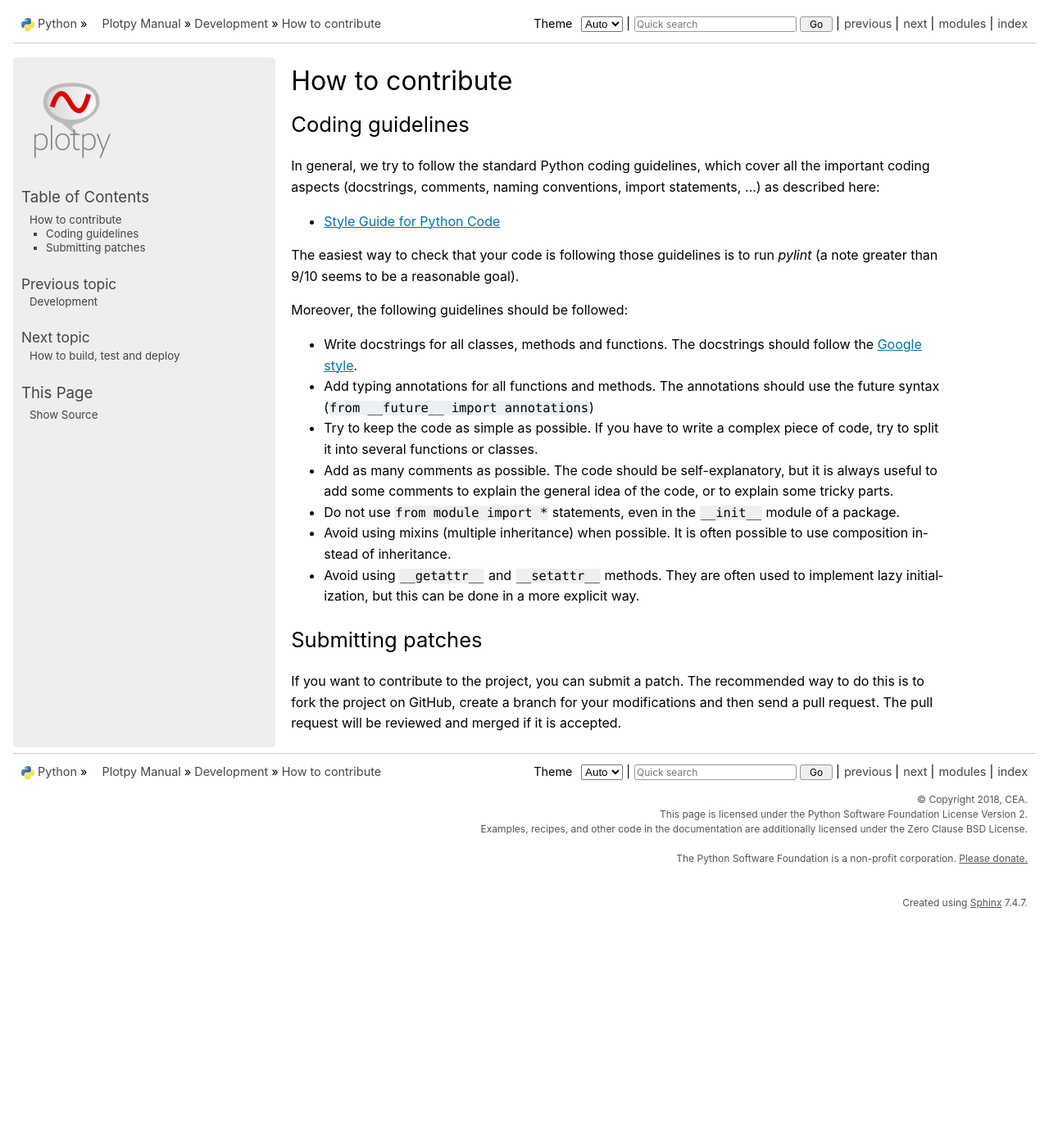
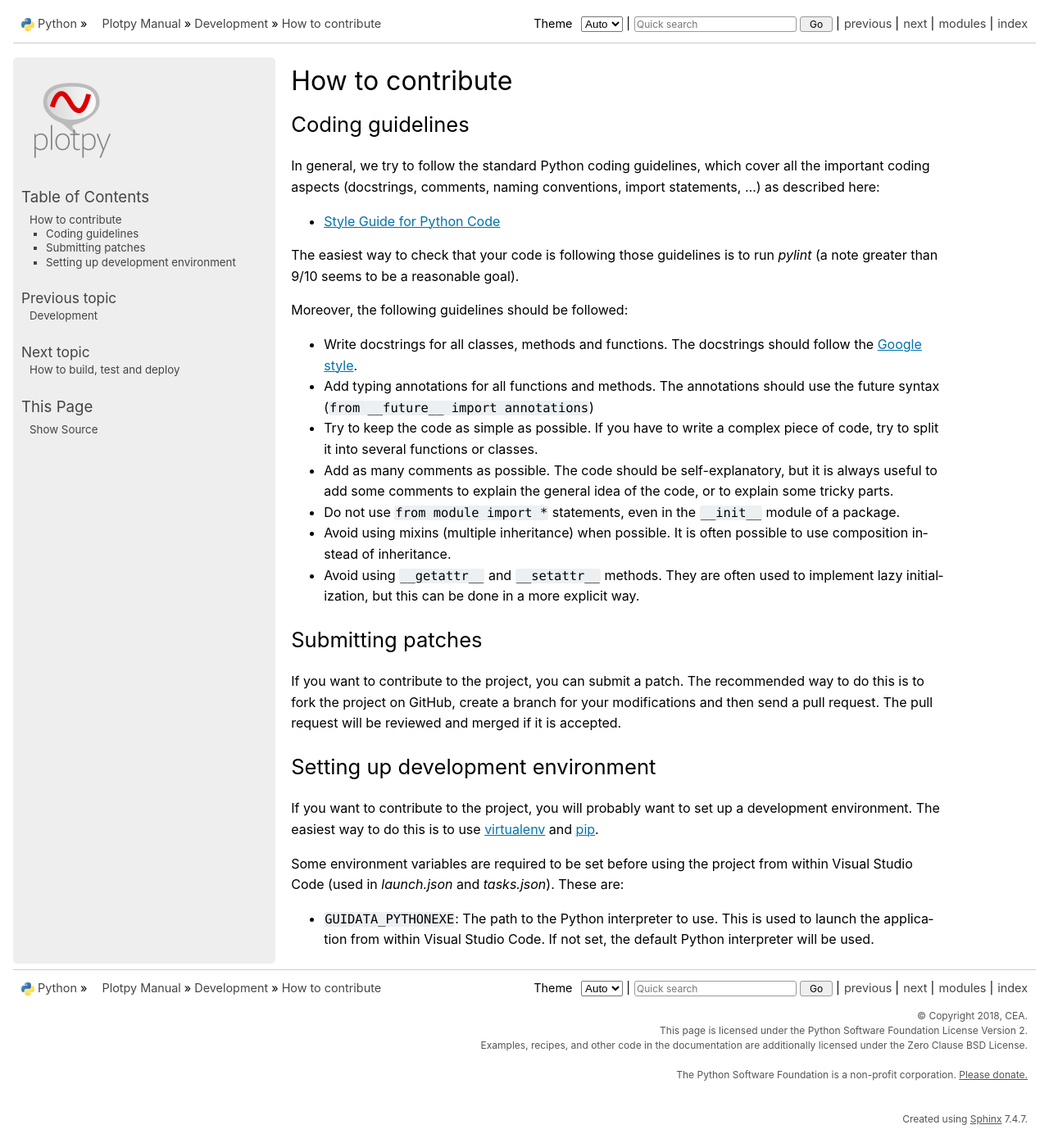
Before and after one commit to PlotPyStack/PlotPy, a Sphinx documentation site: the page built from doc/dev/contribute.rst, in a window 1280 px wide and 1384 px high. Shown: the whole window at 82% size. Built offline with Sphinx 7.4.7, drawn with Linux system fonts in a browser that asks for light colours.

Commit message:
doc: merged dev folder with contribute.rst

```diff
--- a/doc/dev/contribute.rst
+++ b/doc/dev/contribute.rst
@@ -46,3 +46,18 @@ If you want to contribute to the project, you can submit a patch. The
 recommended way to do this is to fork the project on GitHub, create a branch
 for your modifications and then send a pull request. The pull request will be
 reviewed and merged if it is accepted.
+
+Setting up development environment
+^^^^^^^^^^^^^^^^^^^^^^^^^^^^^^^^^^
+
+If you want to contribute to the project, you will probably want to set up a
+development environment. The easiest way to do this is to use `virtualenv
+<http://pypi.python.org/pypi/virtualenv>`_ and `pip
+<http://pypi.python.org/pypi/pip>`_.
+
+Some environment variables are required to be set before using the project from
+within Visual Studio Code (used in `launch.json` and `tasks.json`). These are:
+
+* ``GUIDATA_PYTHONEXE``: The path to the Python interpreter to use. This is
+  used to launch the application from within Visual Studio Code. If not set,
+  the default Python interpreter will be used.
```
Also changed, not shown: dev/README.md (deleted), 2 other files.
